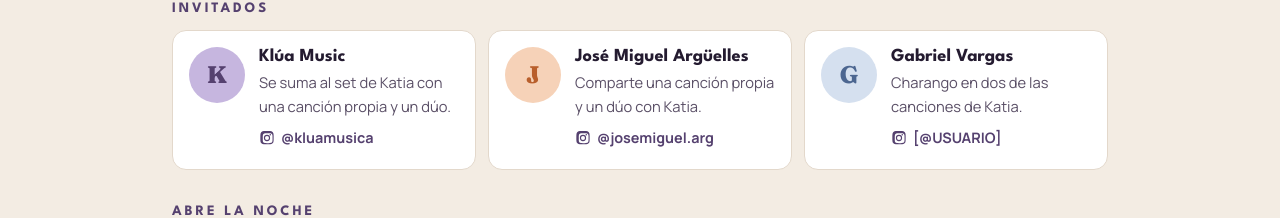
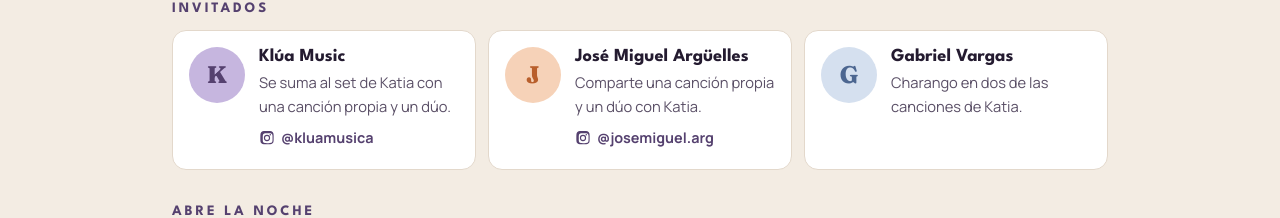
Before and after one commit to ruedacultural/tornada, a plain HTML site: page index.html in a window 1280 px wide. Shown: the part 5755-5973 px from the top of the page. Drawn offline with Linux system fonts and the light colour scheme.

Commit message:
Update index.html

```diff
--- a/index.html
+++ b/index.html
@@ -269,7 +269,6 @@
         <div>
           <h4>Gabriel Vargas</h4>
           <p>Charango en dos de las canciones de Katia.</p>
-          <a class="enlace-ig" href="[INSTAGRAM GABRIEL VARGAS]" target="_blank" rel="noopener"><svg aria-hidden="true"><use href="#i-ig"/></svg>[@USUARIO]</a>
         </div>
       </li>
     </ul>
```
